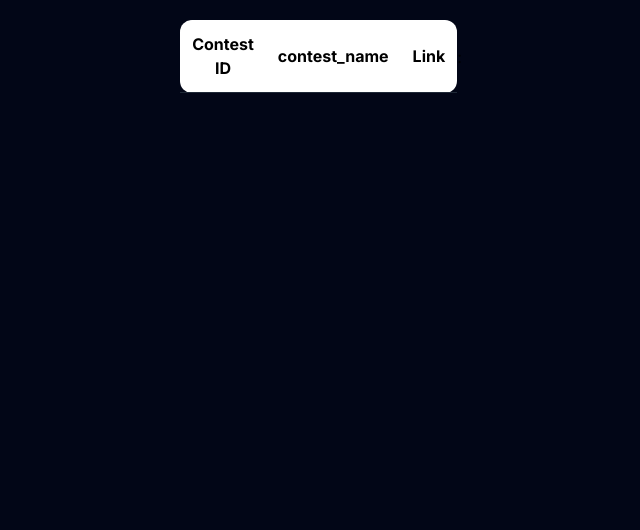
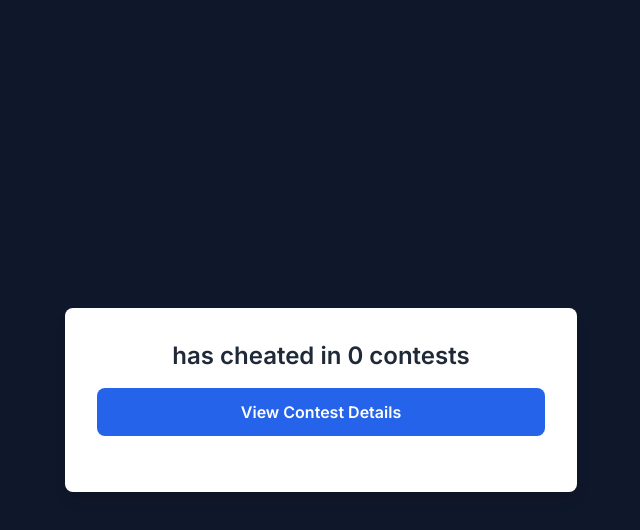
Before and after one commit to anshjain321/cf-cheating-detector, a Next.js app: page /Dashboard/cheated in a window 1280 px wide. Shown: the top 530 px of the page, without its empty margins (319-959 px from the left). Built offline with nearby package versions, Linux system fonts and the light colour scheme.

Commit message:
one button updated

```diff
--- a/pages/api/Cheated_db/route.ts
+++ b/pages/api/Cheated_db/route.ts
@@ -1,32 +1,48 @@
 import { NextApiRequest, NextApiResponse } from "next";
 import pool from "@/app/lib/db";
 
-interface Results  {
+interface Results {
   contest_id: number;
-    contest_name: string;
 }
 
-export default async function handler(req: NextApiRequest, res: NextApiResponse) {
+export default async function handler(
+  req: NextApiRequest,
+  res: NextApiResponse
+) {
   try {
     const connection = await pool.getConnection();
+    const { user_id: user_name } = req.body;
+    console.log(user_name);
+    if (!user_name) {
+      return res.status(400).send({ message: "User name is required" });
+    }
 
+    const [userResult]: [any[], any] = await connection.query(
+      "SELECT id FROM Users WHERE user_name = ?",
+      [user_name]
+    );
+
+    if (userResult.length === 0) {
+      return res.status(404).send({ message: "User not found" });
+    }
+
+    const userId = userResult[0].id;
 
     const query = `
-            SELECT P.contest_id, C.contest_name
+    SELECT DISTINCT P.contest_id
     FROM Problems P
-            LEFT JOIN Contests C ON P.contest_id = C.contest_id
-            WHERE P.verdict = 'SKIPPED'
+    WHERE P.verdict = 'SKIPPED' AND P.user_id = ?
 `;
 
-   const [rows]: [Results[], any] = await connection.query(query);
-   const data: Results[] = rows.map(row => ({
+    const [rows]: [Results[], any] = await connection.query(query, [userId]);
+
+    const data: Results[] = rows.map((row) => ({
       contest_id: row.contest_id,
-    contest_name: row.contest_name,
     }));
 
     res.status(200).send(data);
   } catch (error) {
-        console.error(error);
-        res.status(500).send({ message: 'Internal server error' });
+    console.error("Error retrieving skipped contests:", error);
+    res.status(500).send({ message: "Internal server error" });
   }
 }
--- a/pages/api/getconteststats/route.ts
+++ b/pages/api/getconteststats/route.ts
@@ -58,7 +58,6 @@ interface Conteststats {
 
 interface User_raw extends RowDataPacket {
     id: number,
-    user_name: string;
 }
 
 export default async function handler(req: NextApiRequest, res: NextApiResponse) {
@@ -67,18 +66,20 @@ export default async function handler(req: NextApiRequest, res: NextApiResponse)
     const url2 = `https://codeforces.com/api/user.rating?handle=${user_id}`;
 
     try {
-        const problems = await axios.get<Problemstats>(url);
-        const contests = await axios.get<Conteststats>(url2);
         const connection = await pool.getConnection();
-
-        if(problems.data.result.length === 0 || user_id.length <=3  || !isNaN(user_id[0])){
-            return res.status(400).json({message: 'invalid user_name'})
-        }
 
         const [user_row]: [User_raw[], any] = await connection.query('SELECT id FROM Users WHERE user_name = ?', [user_id]);
 
         if (user_row.length > 0 ){
             return res.status(200).json({ message: 'User already inserted' });
+        }
+
+        const problems = await axios.get<Problemstats>(url);
+        const contests = await axios.get<Conteststats>(url2);
+
+
+        if(!problems.data.result || problems.data.result.length === 0 || user_id.length <= 3 || !isNaN(user_id[0])){
+            return res.status(400).json({message: 'invalid user_name'})
         }
             await connection.query(
                 'INSERT INTO Users (user_name) values(?)',
--- a/src/app/Dashboard/cheated/page.tsx
+++ b/src/app/Dashboard/cheated/page.tsx
@@ -1,38 +1,57 @@
 'use client'
-import { FC } from "react";
+import { FC, useState } from "react";
 import { useSearchParams } from "next/navigation";
+
 interface dataprops {
-  contest_id : number ,
-  contest_name: string,
+  contest_id: number;
+  contest_name: string;
 }
-const page: FC = ()=>{
-    const params= useSearchParams();
-   const data = params?.get('data');
-   const user_id = params?.get('user_id');
-    const parsedData: dataprops[] = data ? JSON.parse(decodeURIComponent(data as string)):[];
+
+const Page: FC = () => {
+  const [view, setView] = useState<boolean>(false);
+  const handleView = () => {
+    setView(!view);
+  };
+
+  const params = useSearchParams();
+  const data = params?.get("data");
+  const user_id = params?.get("user_id");
+  const parsedData: dataprops[] = data ? JSON.parse(decodeURIComponent(data as string)) : [];
+
   return (
     <>
+      <div className="bg-slate-900 min-h-screen flex justify-center items-center p-6">
+        <div className="bg-white rounded-lg shadow-lg p-8 w-full max-w-lg">
+          <p className="text-2xl text-center text-gray-800 font-semibold mb-4">
+            {user_id} has cheated in {parsedData.length} contests
+          </p>
 
-       <div className="bg-slate-950 min-h-screen">
-       <div className="flex justify-center items-center p-5">
-          <table className="table-auto border-collapse bg-white rounded-xl w-64">
-            <thead className="font-bold">
-              <tr className="border-b border-gray-800">
-                <th className="p-3">Contest ID</th>
-                <th className="p-3">contest_name</th>
-                <th className="p-3">Link</th>
+          <button
+            onClick={handleView}
+            className="w-full px-4 py-3 mb-6 bg-blue-600 text-white font-semibold rounded-lg hover:bg-blue-700 focus:outline-none focus:ring-2 focus:ring-blue-500 transition"
+          >
+            {view ? 'Hide' : 'View'} Contest Details
+          </button>
+
+          {view && (
+            <div className="overflow-x-auto">
+              <table className="table-auto w-full border-collapse rounded-lg shadow-lg bg-gray-100">
+                <thead className="bg-gray-800 text-white">
+                  <tr>
+                    <th className="p-3 text-left">Contest ID</th>
+                    <th className="p-3 text-left">Link</th>
                   </tr>
                 </thead>
                 <tbody>
-              {parsedData.map(({contest_name, contest_id }) => (
-                <tr key= "cheatedId" className="border-b border-gray-800">
+                  {parsedData.map(({ contest_id }, index) => (
+                    <tr key={contest_id} className={`${index % 2 === 0 ? "bg-gray-200" : "bg-gray-100"}`}>
                       <td className="p-3">{contest_id}</td>
-                  <td className="p-3">{contest_name}</td>
                       <td className="p-3">
                         <a
                           href={`https://codeforces.com/submissions/${user_id}/contest/${contest_id}`}
                           target="_blank"
-                      className="text-blue-500 underline"
+                          rel="noopener noreferrer"
+                          className="text-blue-600 hover:underline"
                         >
                           View contest
                         </a>
@@ -40,11 +59,13 @@ const page: FC = ()=>{
                     </tr>
                   ))}
                 </tbody>
-          </table>:<div></div>
+              </table>
+            </div>
+          )}
         </div>
       </div>
     </>
-    )
-}
+  );
+};
 
-export default page;
+export default Page;
--- a/src/app/page.tsx
+++ b/src/app/page.tsx
@@ -4,7 +4,6 @@ import { ChangeEvent, FC, FormEvent, useEffect, useState } from "react";
 import Router, { useRouter } from "next/navigation";
 interface cheat_data  {
  contest_id: number,
- contest_name: string
 }
 const Page: FC = () => {
   const [inputvalue, setinputvalue] = useState<string>("");
@@ -23,7 +22,9 @@ const Page: FC = () => {
         console.log("Invalid user ID, not redirecting.");
         return;
       }
-     const res = await axios.get("/api/Cheated_db/route");
+     const res = await axios.post("/api/Cheated_db/route" , {
+      user_id: inputvalue,
+     });
      const cheatData: cheat_data[] = res.data;
 
      router.push(`/Dashboard/cheated?data=${JSON.stringify(cheatData)}&user_id=${inputvalue}`);
```
Lines whose indentation alone changed are shown as unchanged.
